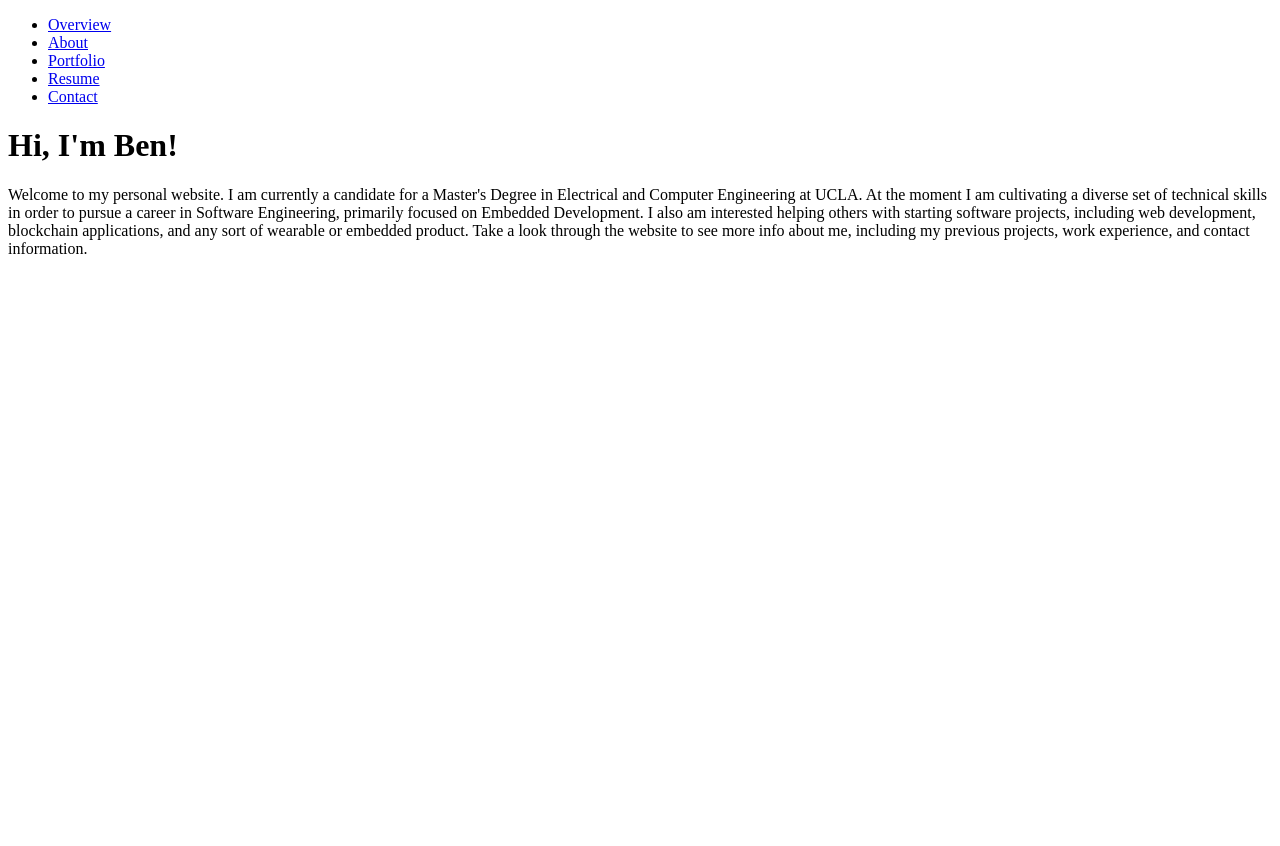
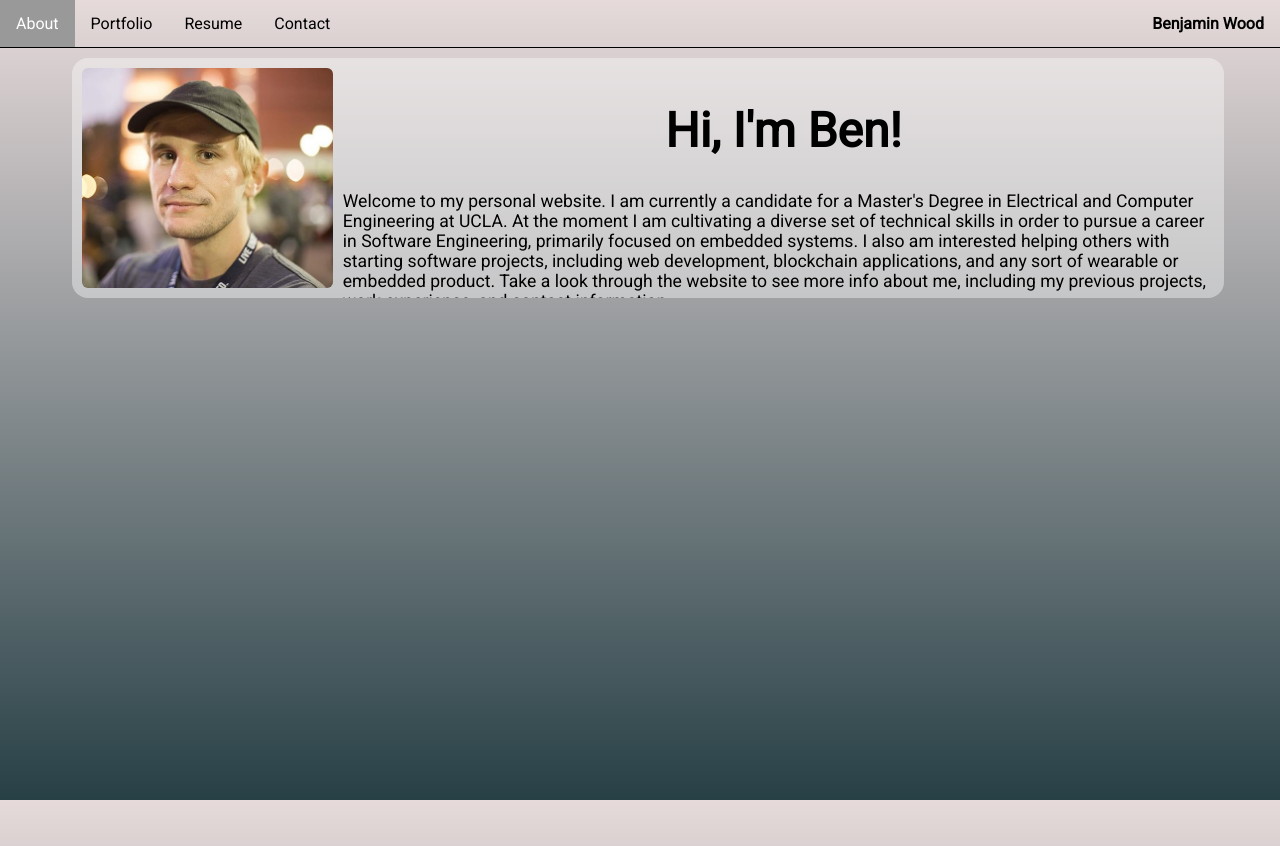
Before and after one commit to bweezy/bweezy.github.io, a plain HTML site: page index.html in a window 1280 px wide. Before the commit the page ends 800 px from the top, so only its background shows below. Drawn offline with Linux system fonts and the light colour scheme.

Commit message:
added picture w/ formatting

```diff
--- /dev/null
+++ b/css/style.css
@@ -0,0 +1,93 @@
+
+
+html {
+	height: 100%;
+	width: 100%;
+	font-family: 'Roboto', sans-serif;
+}
+
+body {
+	background: #E6DADA;  /* fallback for old browsers */
+	background: -webkit-linear-gradient(to top, #274046, #E6DADA);  /* Chrome 10-25, Safari 5.1-6 */
+	background: linear-gradient(to top, #274046, #E6DADA); /* W3C, IE 10+/ Edge, Firefox 16+, Chrome 26+, Opera 12+, Safari 7+ */
+	height: 100%;
+	width: 100%;
+	padding-top: 50px;
+}
+
+
+nav ul {
+	list-style-type: none;
+	margin: 0;
+	padding: 0;
+	background-color: rgba(240,240,240,0);
+	overflow: hidden;
+	width:100%;
+	border-bottom: 1px solid #000;
+	position: absolute;
+	margin-left: 0;
+	top: 0;
+	left: 0;
+}
+
+.nav-name {
+	float: right;
+}
+
+nav ul li {
+	display: inline;
+	float:left;
+}
+
+
+nav ul li a {
+	display: block;
+	color: #000;
+	text-align: center;
+	padding: 14px 16px;
+	text-decoration: none;
+}
+
+nav ul li a:hover {
+	background-color: #999;
+	color: white;
+}
+
+.active {
+	background-color: #555;
+	color: white;
+}
+
+
+header {
+	display: block;
+	padding-top: .5em;
+	text-align: center;
+	font-size: 1.5em;
+
+}
+
+main {
+	padding: 0px 5px 5px 0px;
+	font-size: 1.1em;
+}
+
+.container {
+	width: 90%;
+	max-height: 80%;
+	height: 30%;
+	background-color: rgba(255,255,255,.4);
+	margin: 0 auto;
+	border-radius: 1em;
+	min-width: 20%;
+	overflow: auto;
+}
+
+.headshot {
+	display:inline;
+	float: left;
+	max-width: 100%;
+	height: calc(100% - 20px);
+	padding: 10px;
+	border-radius: 1em;
+}
--- a/index.html
+++ b/index.html
@@ -8,7 +8,13 @@
 		<meta name="description" content="Personal website and portfolio of Benjamin Wood">
 		<meta name="author" content="Benjamin Wood">
 
-	  <!--<link rel="stylesheet" href="css/styles.css?v=1.0"> -->
+		<link rel="stylesheet" href="css/style.css">
+
+		<link href="https://fonts.googleapis.com/css?family=Roboto"
+				rel="stylesheet">
+
+
+
 
 	  <!--[if lt IE 9]>
 	    <script src="https://cdnjs.cloudflare.com/ajax/libs/html5shiv/3.7.3/html5shiv.js"></script>
@@ -16,29 +22,28 @@
 	</head>
 
 	<body>
-
-
 		<nav>
 			<ul>
-				<li><a href="/">Overview</a></li>
 				<li><a href="#">About</a></li>
 				<li><a href="#">Portfolio</a></li>
 				<li><a href="#">Resume</a></li>
 				<li><a href="#">Contact</a></li>
+				<li class="nav-name"><a href="#"><strong>Benjamin Wood</strong></a></li>
 			</ul>
 		</nav>
+
+		<div class="container">
+
+			<img src="img/ben.jpg" class="headshot">
 
 			<header>
 				<h1>Hi, I'm Ben!</h1>
 			</header>
 
 			<main>
-			<p>Welcome to my personal website. I am currently a candidate for a Master's Degree in Electrical and Computer Engineering at UCLA. At the moment I am cultivating a diverse set of technical skills in order to pursue a career in Software Engineering, primarily focused on Embedded Development. I also am interested helping others with starting software projects, including web development, blockchain applications, and any sort of wearable or embedded product. Take a look through the website to see more info about me, including my previous projects, work experience, and contact information.</p>
+				<p>Welcome to my personal website. I am currently a candidate for a Master's Degree in Electrical and Computer Engineering at UCLA. At the moment I am cultivating a diverse set of technical skills in order to pursue a career in Software Engineering, primarily focused on embedded systems. I also am interested helping others with starting software projects, including web development, blockchain applications, and any sort of wearable or embedded product. Take a look through the website to see more info about me, including my previous projects, work experience, and contact information.</p>
 			</main>
-
-
-		<!--
-	  <script src="js/scripts.js"></script> -->
+		</div>
 
 	</body>
 </html>
```
Also changed, not shown: img/ben.jpg (added). Lines whose indentation alone changed are shown as unchanged.
